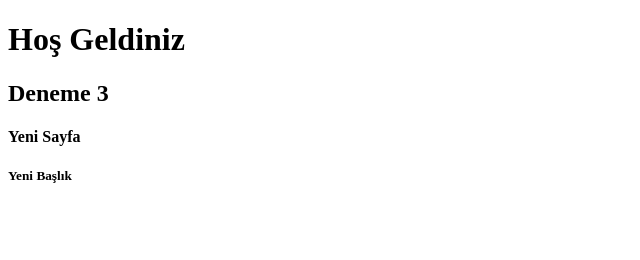
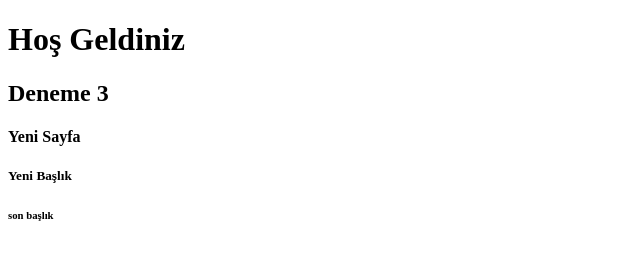
Before and after one commit to sibelmbozkurt/project-3, a plain HTML site: page index.html in a window 1280 px wide. Shown: the full height of the page, 0-640 px from the left. Drawn offline with Linux system fonts and the light colour scheme.

Commit message:
h6 etiketi oluşturuldu

```diff
--- a/index.html
+++ b/index.html
@@ -13,6 +13,9 @@
 <h4>Yeni Sayfa</h4>
 <h5>Yeni Başlık</h5>
 
+<h6>son başlık</h6>
+
+
 
 </body>
 </html>
```
